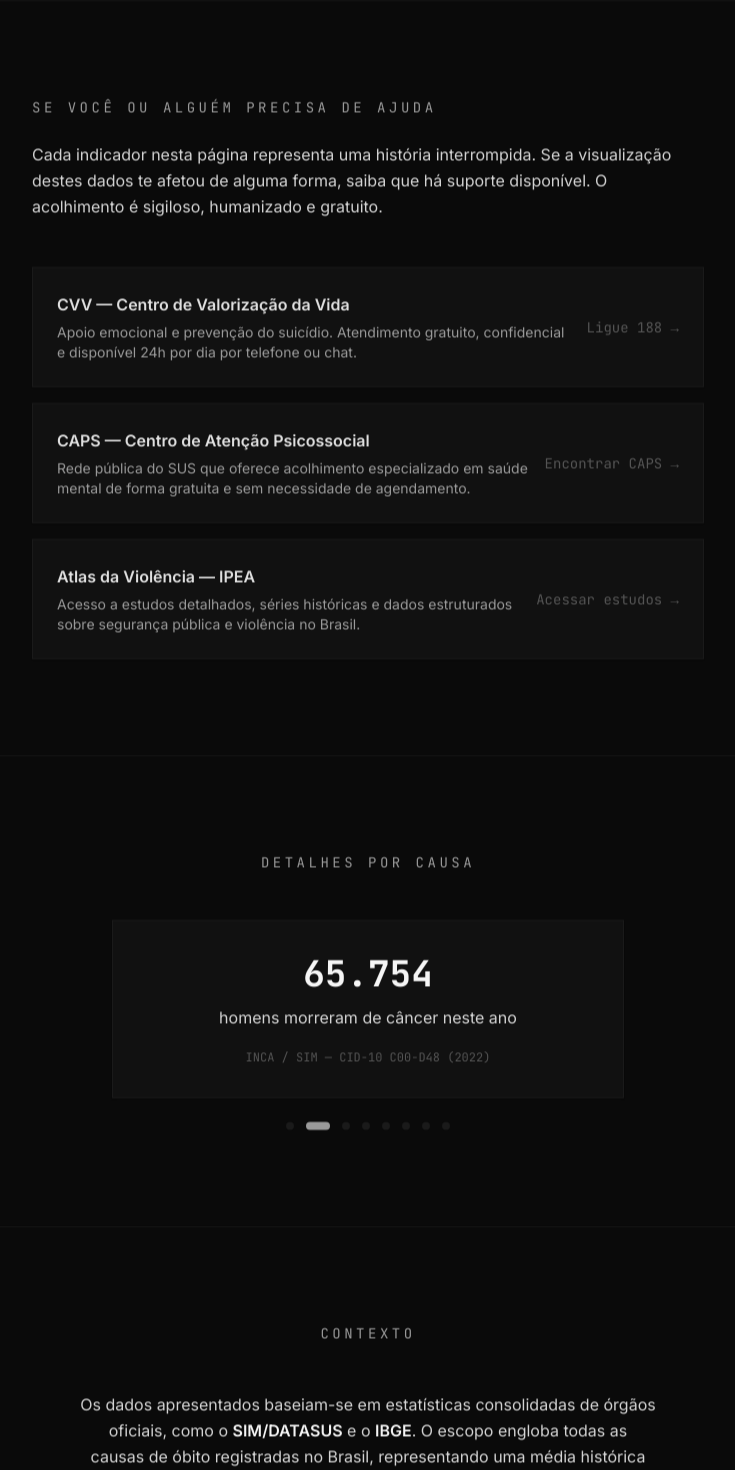
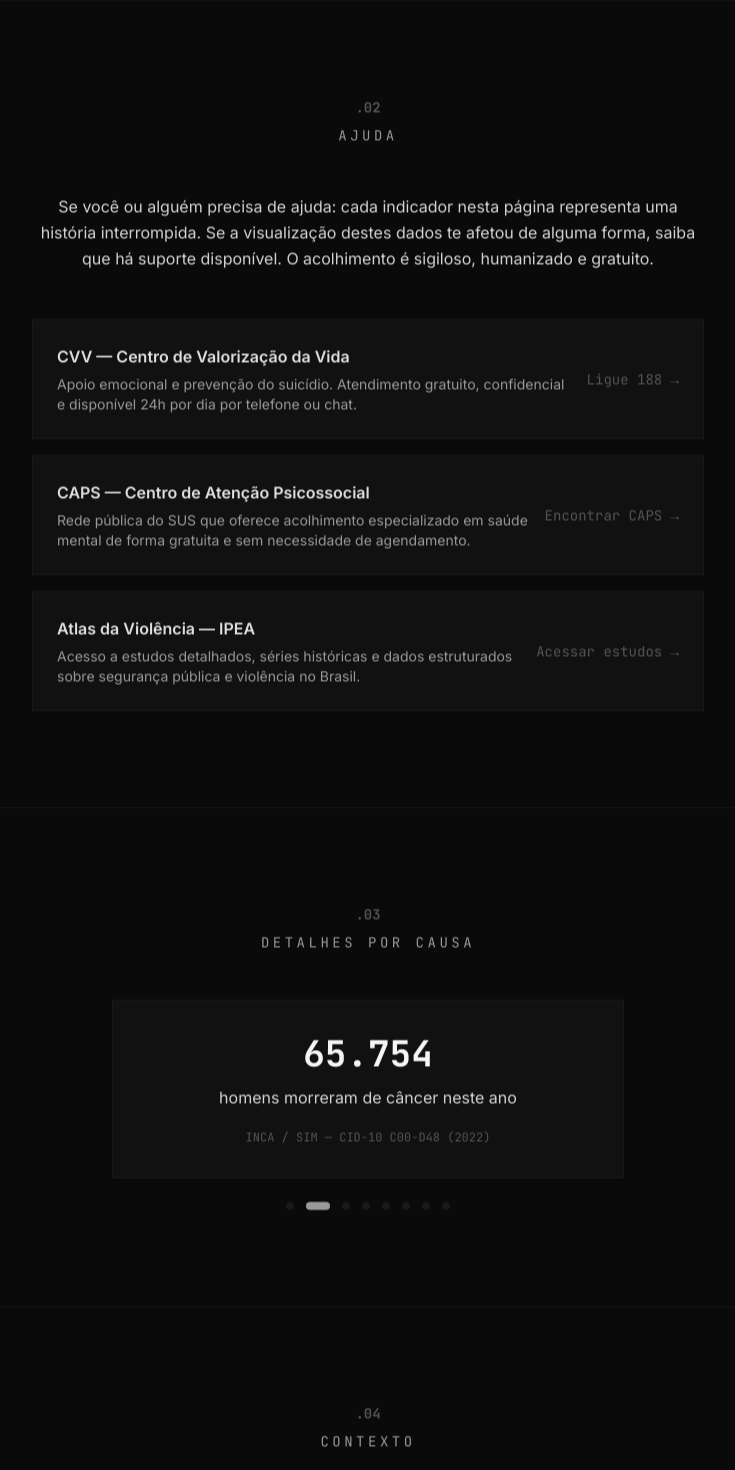
Before and after one commit to agomesthiago/optimistic-oppenheimer, a React (Vite) app: page / in a window 1280 px wide. Shown: the part 800-2270 px from the top of the page, without its empty margins (272-1007 px from the left). Built offline with nearby package versions, Linux system fonts and the light colour scheme.

Commit message:
style: improve section division borders on mobile and add page indicators .01 to .05

```diff
--- a/src/App.tsx
+++ b/src/App.tsx
@@ -55,6 +55,7 @@ export default function App() {
         {/* Dedicated Causes Section */}
         <section className="reveal-on-scroll py-24 px-6 border-t border-zinc-200 dark:border-carbon-700 bg-zinc-100 dark:bg-carbon-900/50">
           <div className="max-w-2xl mx-auto flex flex-col items-center text-center">
+            <span className="text-sm font-mono font-bold text-slate-400 dark:text-ash-600 mb-2 select-none">.03</span>
             <h2 className="text-sm font-mono uppercase tracking-[0.25em] text-slate-500 dark:text-ash-400 mb-12">
               Detalhes por causa
             </h2>
--- a/src/components/ContextSection.tsx
+++ b/src/components/ContextSection.tsx
@@ -21,12 +21,15 @@ export function ContextSection() {
       className="py-24 px-6 border-t border-zinc-200 dark:border-carbon-700 bg-white dark:bg-transparent"
     >
       <div className="max-w-2xl mx-auto">
-        <h2
-          id="contexto-heading"
-          className="text-sm font-mono uppercase tracking-[0.25em] text-slate-500 dark:text-ash-400 mb-12 text-center"
-        >
-          Contexto
-        </h2>
+        <div className="flex flex-col items-center mb-12 select-none">
+          <span className="text-sm font-mono font-bold text-slate-400 dark:text-ash-600 mb-2">.04</span>
+          <h2
+            id="contexto-heading"
+            className="text-sm font-mono uppercase tracking-[0.25em] text-slate-500 dark:text-ash-400 text-center"
+          >
+            Contexto
+          </h2>
+        </div>
 
         <p className="text-slate-600 dark:text-ash-300 text-base leading-relaxed mb-12 text-center max-w-xl mx-auto">
           Os dados apresentados baseiam-se em estatísticas consolidadas de órgãos oficiais, como o{' '}
--- a/src/components/Hero.tsx
+++ b/src/components/Hero.tsx
@@ -237,11 +237,11 @@ export function Hero() {
         </button>
 
         {/* Grid of stats */}
-        <div className="order-last sm:order-first mt-0 sm:mt-16 flex flex-col sm:flex-row items-center gap-8 sm:gap-12 select-none">
+        <div className="order-last sm:order-first mt-0 sm:mt-16 flex flex-col sm:flex-row items-center gap-6 sm:gap-12 select-none w-full max-w-sm sm:max-w-none border-t border-zinc-200/60 dark:border-carbon-800/80 pt-8 sm:pt-0 sm:border-t-0">
           <Stat label={`em ${YEAR_LABEL}`} value={formatDeathCount(deaths)} sublabel="estimativa" />
-          <div className="hidden sm:block w-px h-12 bg-zinc-300 dark:bg-carbon-700" />
+          <div className="w-12 h-px sm:w-px sm:h-12 bg-zinc-200 dark:bg-carbon-800" />
           <Stat label="média anual" value={TOTAL_MALE_DEATHS_PER_YEAR.toLocaleString('pt-BR')} sublabel="todas as causas" />
-          <div className="hidden sm:block w-px h-12 bg-zinc-300 dark:bg-carbon-700" />
+          <div className="w-12 h-px sm:w-px sm:h-12 bg-zinc-200 dark:bg-carbon-800" />
           <Stat label="por dia" value={`≈ ${DEATHS_PER_DAY.toLocaleString('pt-BR')}`} sublabel="mortes" />
         </div>
       </div>
--- a/src/components/MethodologySection.tsx
+++ b/src/components/MethodologySection.tsx
@@ -33,12 +33,15 @@ export function MethodologySection() {
       className="py-24 px-6 border-t border-zinc-200 dark:border-carbon-700 bg-zinc-50 dark:bg-carbon-900"
     >
       <div className="max-w-2xl mx-auto">
-        <h2
-          id="metodologia-heading"
-          className="text-sm font-mono uppercase tracking-[0.25em] text-slate-500 dark:text-ash-400 mb-12 text-center"
-        >
-          Metodologia
-        </h2>
+        <div className="flex flex-col items-center mb-12 select-none">
+          <span className="text-sm font-mono font-bold text-slate-400 dark:text-ash-600 mb-2">.05</span>
+          <h2
+            id="metodologia-heading"
+            className="text-sm font-mono uppercase tracking-[0.25em] text-slate-500 dark:text-ash-400 text-center"
+          >
+            Metodologia
+          </h2>
+        </div>
 
         <div className="divide-y divide-zinc-200 dark:divide-carbon-700 border border-zinc-200 dark:border-carbon-700 bg-white dark:bg-carbon-950">
           {STEPS.map((item) => (
--- a/src/components/ResourcesSection.tsx
+++ b/src/components/ResourcesSection.tsx
@@ -30,15 +30,18 @@ export function ResourcesSection() {
       className="relative py-24 px-6 border-t border-zinc-200 dark:border-carbon-700 bg-white dark:bg-transparent"
     >
       <div className="max-w-2xl mx-auto">
-        <h2
-          id="recursos-heading"
-          className="text-sm font-mono uppercase tracking-[0.25em] text-slate-500 dark:text-ash-400 mb-6"
-        >
-          Se você ou alguém precisa de ajuda
-        </h2>
+        <div className="flex flex-col items-center mb-12 select-none">
+          <span className="text-sm font-mono font-bold text-slate-400 dark:text-ash-600 mb-2">.02</span>
+          <h2
+            id="recursos-heading"
+            className="text-sm font-mono uppercase tracking-[0.25em] text-slate-500 dark:text-ash-400 text-center"
+          >
+            Ajuda
+          </h2>
+        </div>
 
-        <p className="text-slate-600 dark:text-ash-300 text-base mb-12 leading-relaxed">
-          Cada indicador nesta página representa uma história interrompida. Se a visualização destes dados
+        <p className="text-slate-600 dark:text-ash-300 text-base mb-12 leading-relaxed text-center">
+          Se você ou alguém precisa de ajuda: cada indicador nesta página representa uma história interrompida. Se a visualização destes dados
           te afetou de alguma forma, saiba que há suporte disponível. O acolhimento é sigiloso, humanizado e gratuito.
         </p>
 
```
Also changed, not shown: 1 other file (tests, documents, lock files or other folders).
